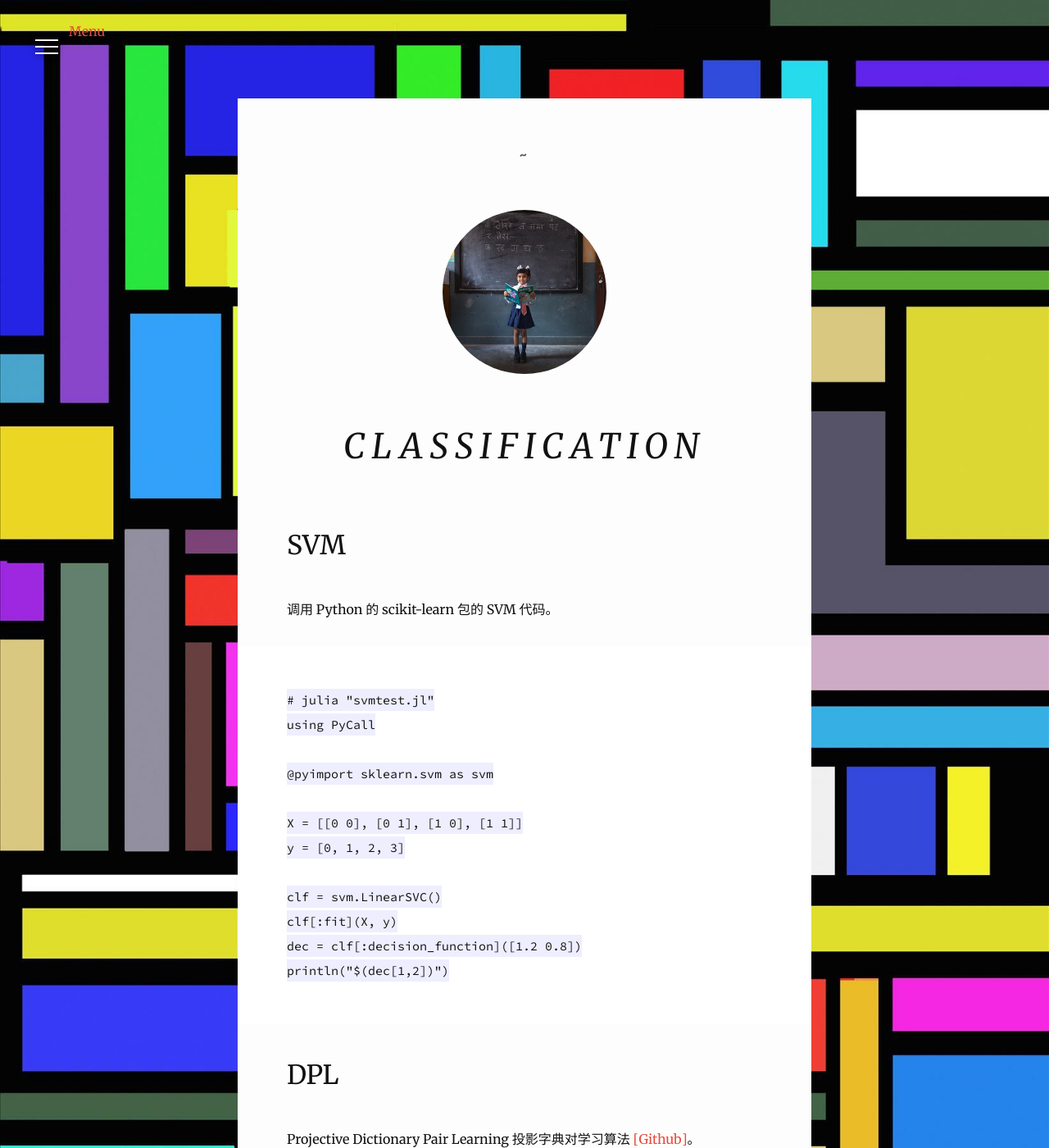
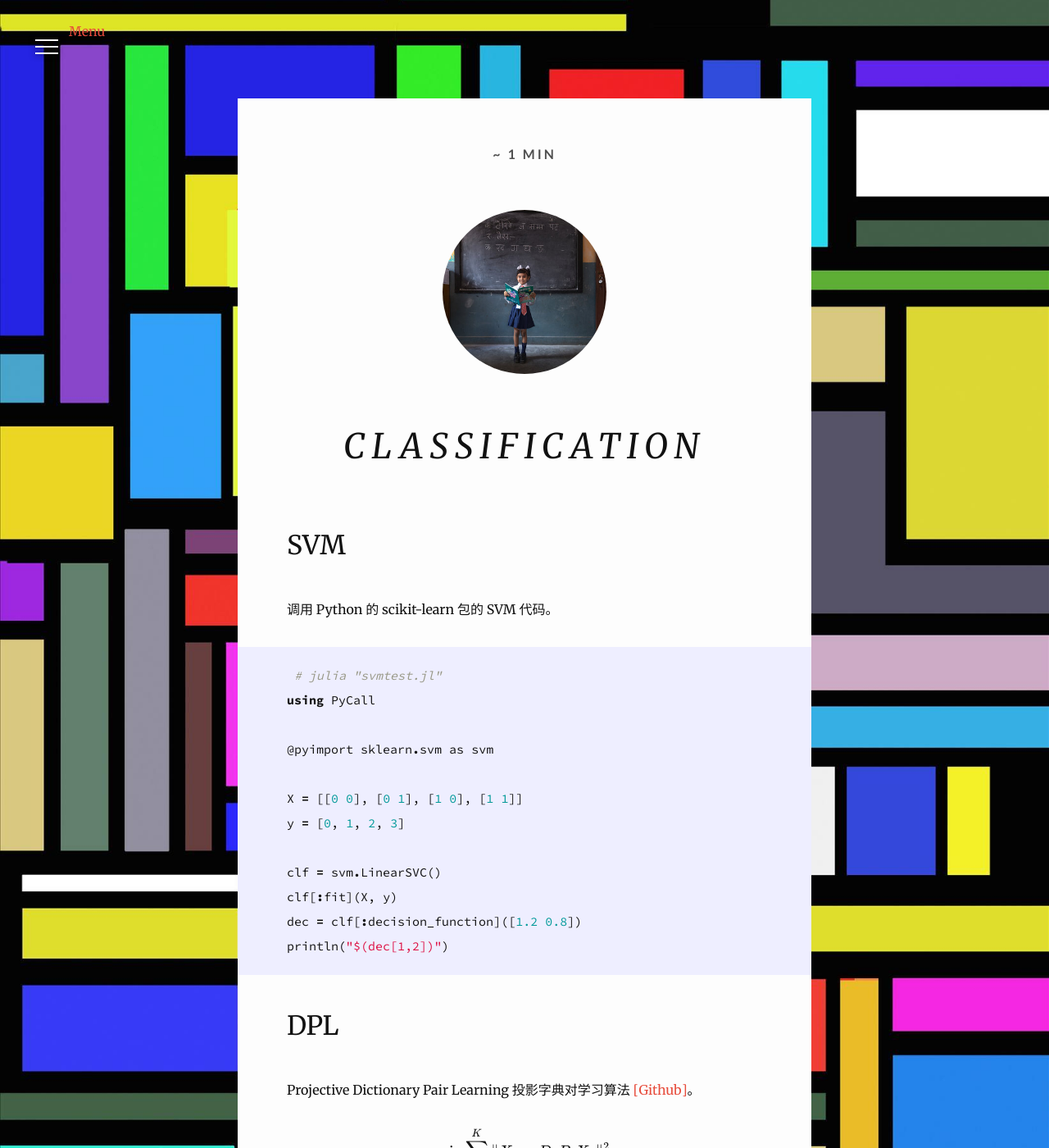
Before and after one commit to quxiaofeng/MachineLearningWithJulia.jl, a Jekyll site: the page built from _posts/2015-07-13-classification.md, in a window 1280 px wide and 1400 px high. Shown: the whole window at 82% size. Built offline with Jekyll 4.4.1, drawn with Linux system fonts in a browser that asks for light colours; nearby versions of some CDN libraries; comment, search, counter and statistics services are not loaded.

Commit message:
Updated a post
Signed-off-by: Xiaofeng QU <xiaofeng.qu.hk@ieee.org>

````diff
--- a/_posts/2015-07-13-classification.md
+++ b/_posts/2015-07-13-classification.md
@@ -13,9 +13,8 @@
 
 调用 Python 的 scikit-learn 包的 SVM 代码。
 
-```
-
-# julia "svmtest.jl"
+{% highlight julia %}
+ # julia "svmtest.jl"
 using PyCall
 
 @pyimport sklearn.svm as svm
@@ -27,8 +26,7 @@
 clf[:fit](X, y)
 dec = clf[:decision_function]([1.2 0.8])
 println("$(dec[1,2])")
-
-```
+{% endhighlight %}
 
 ## DPL
 
````
